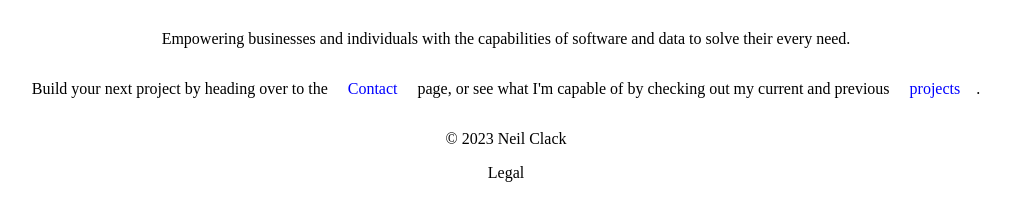
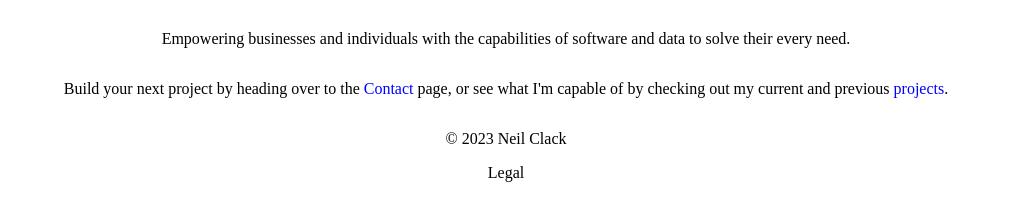
Before and after one commit to DResthal/neilclack.com, a Django app: page / in a window 1280 px wide. Shown: the part 614-812 px from the top of the page, without its empty margins (134-1145 px from the left). Run offline with Django 4.2, Linux system fonts and the light colour scheme; style sheets or scripts are compiled from the project's sources.

Commit message:
Fixed incorrect a tag spacing

```diff
--- a/neilclack/static/css/global.css
+++ b/neilclack/static/css/global.css
@@ -89,4 +89,8 @@ footer div {
 footer {
   margin-top: auto; }
 
+p a {
+  padding: 0;
+  margin: 0; }
+
 /*# sourceMappingURL=global.css.map */
--- a/neilclack/static/sass/global.scss
+++ b/neilclack/static/sass/global.scss
@@ -121,3 +121,10 @@ footer {
 footer {
     margin-top: auto;
 }
+
+p {
+    a {
+        padding: 0;
+        margin: 0;
+    }
+}
```
Also changed, not shown: 1 other file.
